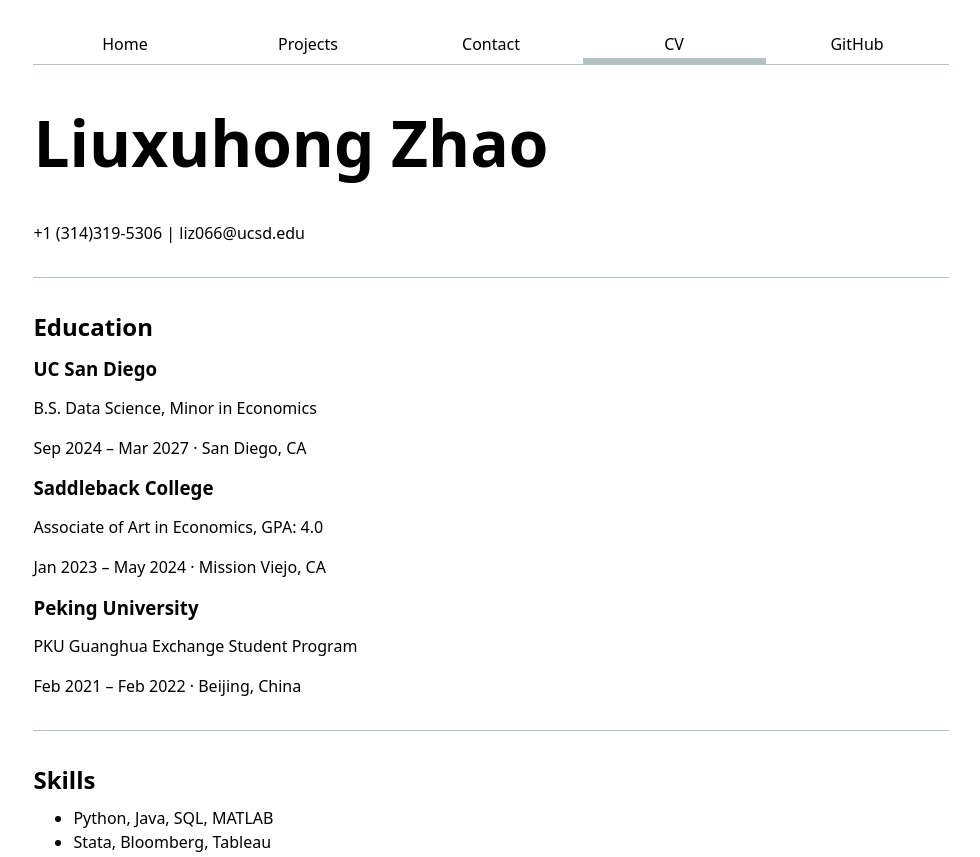
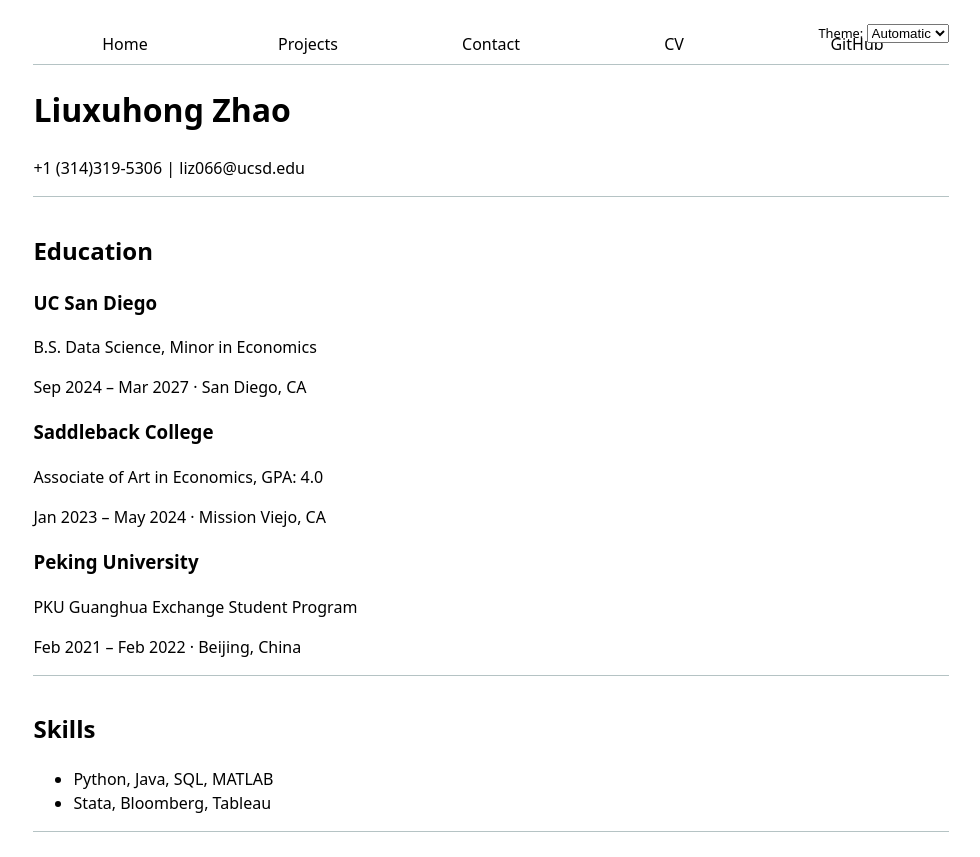
Before and after one commit to LiuxuhongDS/portfolio, a plain HTML site: page cv/index.html in a window 1280 px wide. Shown: the top 857 px of the page, without its empty margins (149-1129 px from the left). Drawn offline with Linux system fonts and the light colour scheme.

Commit message:
Lab 3: Add JS navigation, dark mode switch

```diff
--- a/cv/index.html
+++ b/cv/index.html
@@ -5,15 +5,10 @@
     <meta name="viewport" content="width=device-width, initial-scale=1.0">
     <title>Francisco: CV</title>
     <link rel="stylesheet" href="../style.css">
+    <script type="module" src="../global.js"></script>
 </head>
 <body class="cv">
-   <nav>
-    <a href="../">Home</a>
-    <a href="../projects/">Projects</a>
-    <a href="../contact/">Contact</a>
-    <a href="../cv/" class="current">CV</a>
-    <a href="https://github.com/LiuxuhongDS" target="_blank">GitHub</a>
-</nav>
+
     <h1>Liuxuhong Zhao</h1>
     <p>+1 (314)319-5306 | liz066@ucsd.edu</p>
 
--- /dev/null
+++ b/global.js
@@ -0,0 +1,62 @@
+console.log('IT\'S ALIVE!');
+
+function $$(selector, context = document) {
+  return Array.from(context.querySelectorAll(selector));
+}
+
+const BASE_PATH = (location.hostname === "localhost" || location.hostname === "127.0.0.1")
+  ? "/"
+  : "/portfolio/";
+
+let pages = [
+  { url: '', title: 'Home' },
+  { url: 'projects/', title: 'Projects' },
+  { url: 'contact/', title: 'Contact' },
+  { url: 'cv/', title: 'CV' },
+  { url: 'https://github.com/LiuxuhongDS', title: 'GitHub' },
+];
+
+let nav = document.createElement('nav');
+document.body.prepend(nav);
+
+for (let p of pages) {
+  let url = p.url;
+  let title = p.title;
+
+  url = !url.startsWith('http') ? BASE_PATH + url : url;
+
+  let a = document.createElement('a');
+  a.href = url;
+  a.textContent = title;
+
+  a.classList.toggle('current', a.host === location.host && a.pathname === location.pathname);
+
+  if (a.host !== location.host) {
+    a.target = '_blank';
+  }
+
+  nav.append(a);
+}
+document.body.insertAdjacentHTML(
+  'afterbegin',
+  `<label class="color-scheme">
+    Theme:
+    <select>
+      <option value="light dark">Automatic</option>
+      <option value="light">Light</option>
+      <option value="dark">Dark</option>
+    </select>
+  </label>`
+);
+
+let select = document.querySelector('.color-scheme select');
+
+select.addEventListener('input', function(event) {
+  document.documentElement.style.setProperty('color-scheme', event.target.value);
+  localStorage.colorScheme = event.target.value;
+});
+
+if ('colorScheme' in localStorage) {
+  document.documentElement.style.setProperty('color-scheme', localStorage.colorScheme);
+  select.value = localStorage.colorScheme;
+}
--- a/style.css
+++ b/style.css
@@ -1,4 +1,11 @@
+html {
+  color-scheme: light dark;
+  --color-accent: oklch(65% 50% 0);
+  accent-color: var(--color-accent);
+}
+
 body {
+  position: relative;
   font: 100%/1.5 system-ui;
   max-width: 100ch;
   margin-inline: auto;
@@ -9,15 +16,10 @@
   max-width: 200px;
 }
 
-html {
-    --color-accent: oklch(65% 50% 0);
-    accent-color: var(--color-accent);
-}
-
 nav {
   display: flex;
   margin-bottom: 1em;
-    border-bottom: 1px solid oklch(80% 3% 200);
+  border-bottom: 1px solid oklch(50% 10% 200 / 40%);
 }
 
 nav a {
@@ -34,8 +36,9 @@
 }
 
 nav a.current {
-    border-bottom: 0.4em solid oklch(80% 3% 200);
+  border-bottom: 0.4em solid oklch(50% 10% 200 / 40%);
   padding-bottom: 0.1em;
+  font-weight: bold;
 }
 
 form {
@@ -50,60 +53,31 @@
   grid-column: 1 / -1;
 }
 
-form input, form textarea, form button {
+input, textarea, button {
   font: inherit;
   width: 100%;
   box-sizing: border-box;
 }
 
-form button {
+button {
   grid-column: 1 / -1;
 }
 
 .projects {
   display: grid;
-    grid-template-columns: repeat(auto-fill, minmax(15em, 1fr));
+  grid-template-columns: repeat(auto-fill, minmax(200px, 1fr));
   gap: 1em;
 }
 
-.projects article {
-    display: grid;
-    grid-template-rows: subgrid;
-    grid-row: span 3;
+.cv section {
+  border-top: 1px solid oklch(50% 10% 200 / 40%);
+  padding-top: 1em;
+  margin-top: 1em;
 }
-
-.projects img {
-    max-width: 100%;
+.color-scheme {
+  position: absolute;
+  top: 1rem;
+  right: 1rem;
+  font-size: 80%;
+  font-family: inherit;
 }
-
-h1 {
-    font-size: 400%;
-    line-height: 1.1;
-}
-
-h1, h2, h3, h4, h5, h6 {
-    line-height: 1.1;
-    text-wrap: balance;
-}
-/* CV Styles */
-.cv section {
-    margin-block: 2em;
-    border-top: 1px solid oklch(80% 3% 200);
-    padding-top: 1em;
-}
-
-.cv article {
-    margin-block: 1em;
-}
-
-.cv h2 {
-    margin-bottom: 0.5em;
-}
-
-.cv h3 {
-    margin-bottom: 0.2em;
-}
-
-.cv ul {
-    margin-top: 0.3em;
-}
```
Also changed, not shown: contact/index.html (+2 -7 lines), index.html (+2 -7 lines), projects/index.html (+2 -7 lines). Lines whose indentation alone changed are shown as unchanged.
